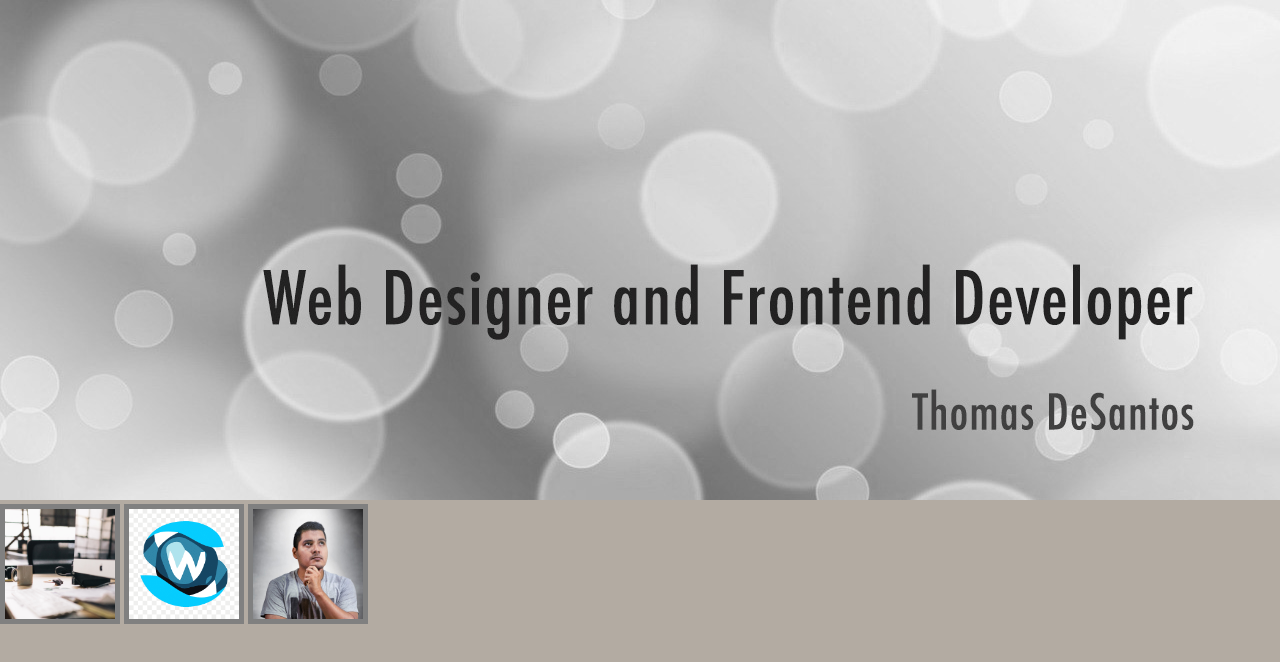
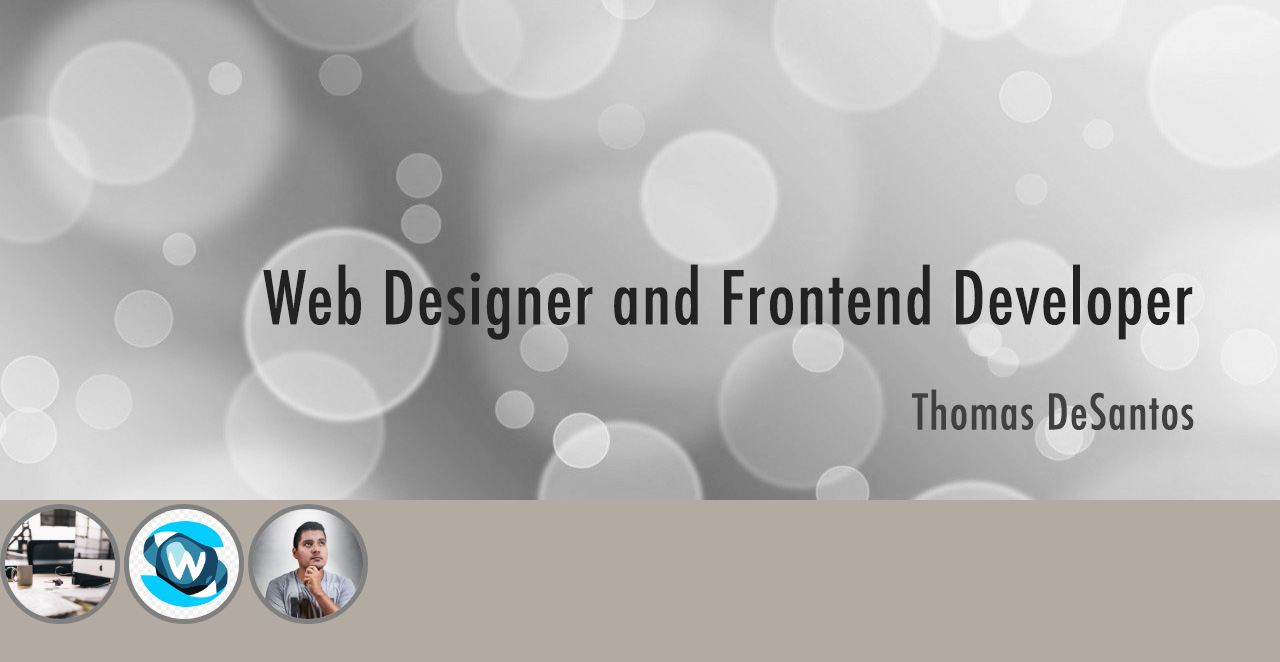
Before and after one commit to OMoncada/week5.github.io, a plain HTML site: page index.html in a window 1280 px wide. Drawn offline with Linux system fonts and the light colour scheme.

Commit message:
Update styles.css

```diff
--- a/styles.css
+++ b/styles.css
@@ -14,11 +14,6 @@
     display: flex;
     justify-content: space-evenly;
     align-items: center;
-    border-radius: 50%;
-    -webkit-border-radius: 50%;
-    -moz-border-radius: 50%;
-    -ms-border-radius: 50%;
-    -o-border-radius: 50%;
 }
 
 div {
@@ -29,14 +24,20 @@ div {
 .card-img {
     width: 120px;
     height: 120px;
+    border-radius: 50%;
+    justify-content: space-evenly;
 }
 
 .logo {
     width: 120px;
     height: 120px;
+    border-radius: 50%;
+    justify-content: space-evenly;
 }
 
 .teacher {
     width: 120px;
     height: 120px;
+    border-radius: 50%;
+    justify-content: space-evenly;
 }
```
